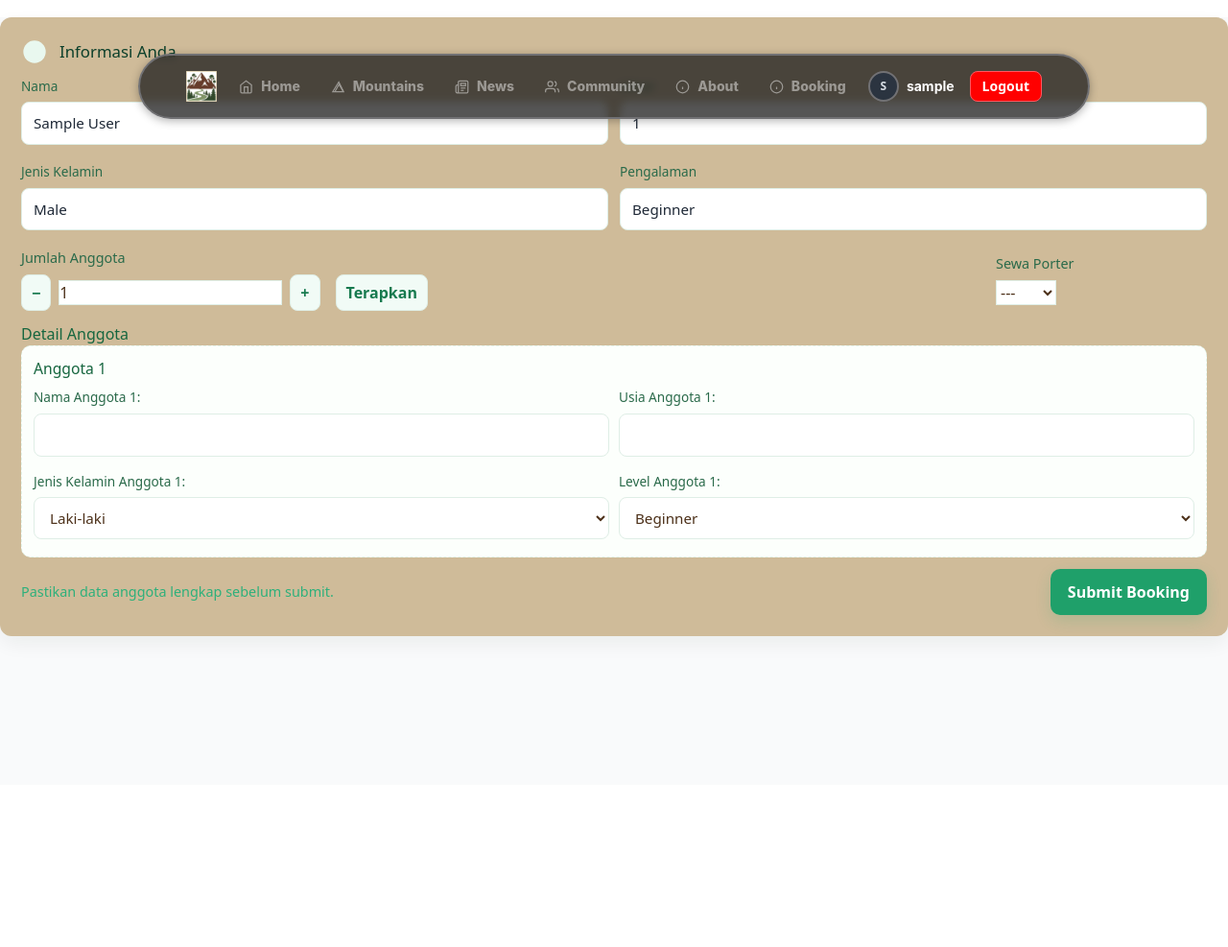
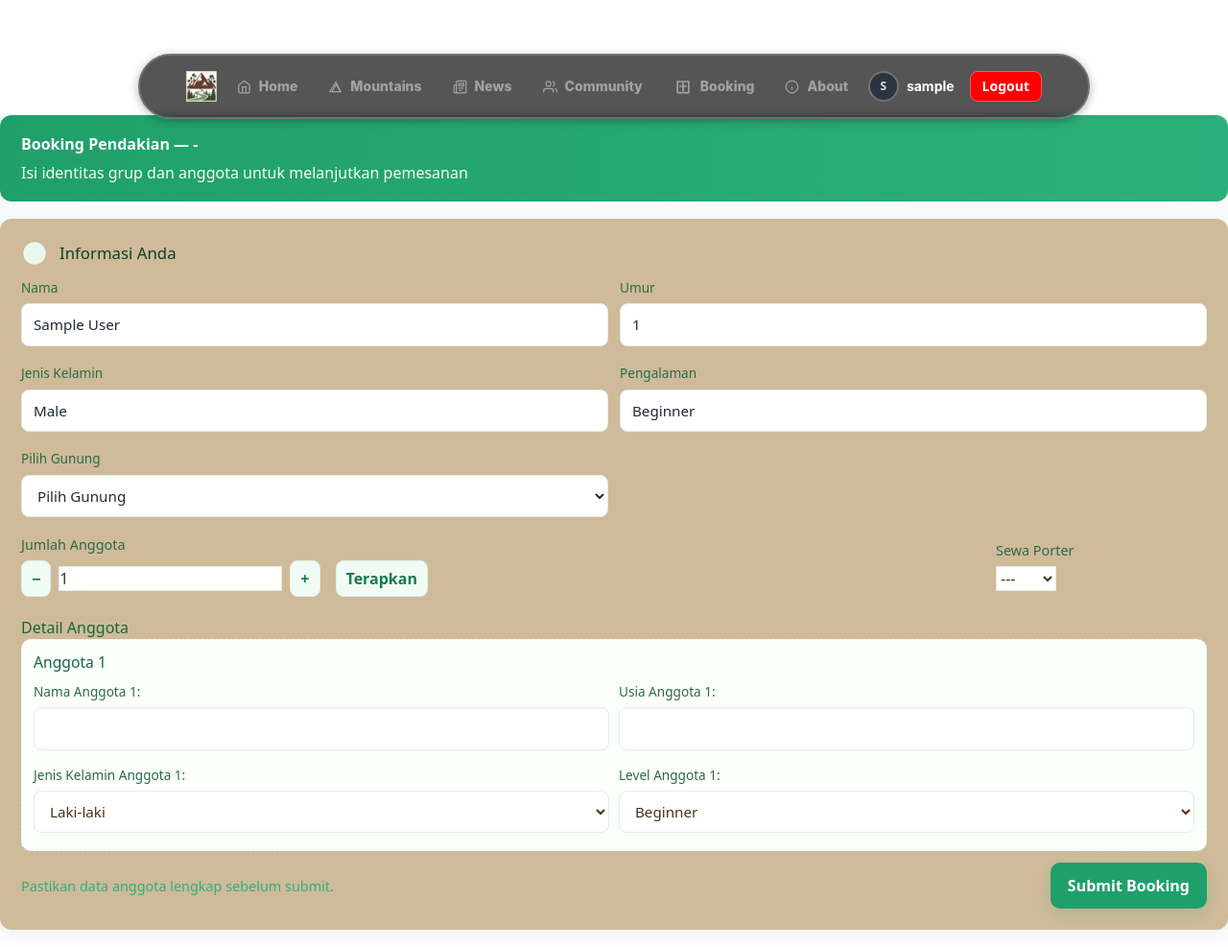
Before and after one commit to pbp-kelompok-c09/MountTrack, a Django app: page /booking/book/ in a window 1280 px wide. Shown: the whole page at 96% size. Before the commit the page ends 672 px from the top, so only its background shows below. Run offline with Django 5.2, Linux system fonts and the light colour scheme; a user stored in the database is signed in; tables that the repository leaves empty hold one stand-in row (values such as "Sample post"); some libraries are stand-ins or nearby versions; some web fonts are replaced.

Commit message:
booking navbar, padding disesuaikan, menambahkan opsi gunung yang ingin dibook

```diff
--- a/booking/forms.py
+++ b/booking/forms.py
@@ -1,7 +1,12 @@
 from django import forms
-from .models import Booking, BookingMember
+from .models import Booking, BookingMember, Mountain
 
 class BookingForm(forms.ModelForm):
+    gunung = forms.ModelChoiceField(
+        queryset=Mountain.objects.all(),
+        empty_label="Pilih Gunung",  # Pilihan default jika tidak ada yang dipilih
+        widget=forms.Select(attrs={'class': 'form-control'})
+    )
     pax = forms.IntegerField(label='Jumlah Anggota', min_value=1, initial=1)
     porter_hire = forms.ChoiceField(
         choices=[('', '---'), ('yes','Ya'),('no','Tidak')],
@@ -11,7 +16,7 @@ class BookingForm(forms.ModelForm):
 
     class Meta:
         model = Booking
-        fields = ['pax', 'porter_hire']
+        fields = ['gunung', 'pax', 'porter_hire']
 
     def __init__(self, *args, **kwargs):
         pax = kwargs.pop('pax', None)
--- a/booking/templates/booking/booking_form.html
+++ b/booking/templates/booking/booking_form.html
@@ -3,6 +3,11 @@
 
 {% block content %}
 <style>
+  .bt-hero {
+    margin-top: 120px; /* Atur margin top untuk memberi ruang agar navbar tidak menutupi form */
+    padding-top: 18px;
+  }
+
   .bt-card {
     background: #CFBB99;
     border-radius: 12px;
@@ -10,6 +15,21 @@
     padding: 22px;
     margin: 18px 0;
   }
+
+  .anggota {
+    border: 1px dashed #e3f5ea;
+    padding: 12px;
+    border-radius: 10px;
+    margin-bottom: 12px;
+    background: #fcfffc;
+  }
+  .anggota h4 {
+    margin: 0 0 8px 0;
+    color: #16663f;
+    font-size: 0.98rem;
+  }
+
+
   .bt-hero {
     background: linear-gradient(90deg,#1fa06a 0%, #2db07b 100%);
     color: #fff;
@@ -35,7 +55,10 @@
     gap:6px;
     margin-bottom:6px;
   }
-  #id_pax, #id_porter_hire {
+
+   #id_pax, #id_porter_hire {
+
+
     background: #ffffff !important; /* Set white background for these inputs */
     color: #4C3019; /* Warm brown text color */
     border: 1px solid #dfeee6; /* Border to match the form styling */
@@ -46,6 +69,7 @@
     color: #4C3019; /* Warm brown text color */
     border: 1px solid #dfeee6; /* Border to match the form styling */
   }
+
   .field label { font-size:0.85rem; color:#2a6a4a; }
   .field input, .field select, .field textarea {
     border:1px solid #dfeee6;
@@ -56,7 +80,7 @@
     outline:none;
   }
   .field input:focus, .field select:focus, .field textarea:focus {
-    box-shadow:0 0 0 3px #ffffff;
+    box-shadow:0 0 0 3px rgba(37, 154, 100, 0.08);
     border-color:#2db07b;
   }
   .group-size {
@@ -90,7 +114,7 @@
   }
 </style>
 
-<!-- <div class="bt-hero">
+<div class="bt-hero">
   <h2 style="margin:0; font-weight:700;">
     Booking Pendakian —
     {% if gunung %}
@@ -100,7 +124,7 @@
     {% endif %}
   </h2>
   <div style="opacity:0.95; margin-top:6px;">Isi identitas grup dan anggota untuk melanjutkan pemesanan</div>
-</div> -->
+</div>
 
 <div class="bt-card">
   <div class="bt-section-title">
@@ -130,6 +154,15 @@
   <form method="POST" id="booking-form" class="bt-form">
     {% csrf_token %}
 
+    <!-- Pilih Gunung -->
+    <div class="user-info-grid" style="margin-bottom:12px;">
+      <div class="field">
+        <label>Pilih Gunung</label>
+        {{ form.gunung }}  <!-- Dropdown untuk memilih gunung -->
+      </div>
+    </div>
+
+    <!-- Jumlah Anggota dan Sewa Porter -->
     <div style="display:flex; justify-content:space-between; align-items:center; gap:12px; margin-bottom:12px;">
       <div>
         <label style="display:block; font-size:0.9rem; color:#2a6a4a; margin-bottom:6px;">Jumlah Anggota</label>
@@ -147,7 +180,8 @@
       </div>
     </div>
 
-    <h3 style="margin-top:6px; color:#16663f;">Detail Anggota</h3>
+    <!-- Judul "Detail Anggota" dipindahkan ke atas -->
+    <h3 style="margin-top:20px; color:#16663f;">Detail Anggota</h3>
     <div id="anggota-container">
       {% if anggota_fields %}
         {% for anggota in anggota_fields %}
--- a/booking/views.py
+++ b/booking/views.py
@@ -26,7 +26,7 @@ def _build_anggota_fields(form, pax_value):
 def booking_view(request):
     # gunung = get_object_or_404(Mountain, slug=gunung_slug)
     user_profile = UserProfile.objects.filter(username=request.user.username).first()
-
+    form = BookingForm(request.POST or None)
     pax_value = 1
     if request.method == 'POST':
         try:
@@ -77,7 +77,7 @@ def booking_view(request):
                 return render(request, 'booking/booking_form.html', {
                     'form': form,
                     'user_profile': user_profile,
-                    'gunung': gunung,
+                    # 'gunung': gunung,
                     'pax': pax_value,
                     'anggota_fields': anggota_fields,
                 })
@@ -85,6 +85,7 @@ def booking_view(request):
             booking = Booking.objects.create(
                 user=request.user,
                 # gunung=gunung,
+                gunung=form.cleaned_data['gunung'],
                 pax=pax_value,
                 levels=levels,
                 porter_required=porter_needed
@@ -153,13 +154,14 @@ def booking_summary(request, booking_id):
         })
 
     summary = {
-        'gunung': booking.gunung.name if booking.gunung else str(booking.gunung),
+        # 'gunung': booking.gunung.name if booking.gunung else str(booking.gunung),
+        'gunung': booking.gunung.name,
         'pax': booking.pax,
         'levels': booking.levels,
         'total_cost': total_cost,
         'porter_required': 'Ya' if booking.porter_required else 'Tidak',
         'anggota_data': anggota_data,  # Mengirim data anggota
-        'gunung_image_url': booking.gunung.image_url if booking.gunung else None,
+        # 'gunung_image_url': booking.gunung.image_url if booking.gunung else None,
         'porter_fee': porter_fee,
         'pax_cost': pax_cost,
     }
--- a/list_gunung/templates/mountain_list.html
+++ b/list_gunung/templates/mountain_list.html
@@ -210,6 +210,8 @@
                            class="block w-full text-center bg-[#4CAF50] text-white py-2.5 px-4 rounded-lg text-sm font-semibold hover:bg-[#3d8b40] transform hover:-translate-y-0.5 transition duration-300 shadow-md">
                             Lihat Detail
                         </a>
+
+
                     </div>
                 </div>
                 {% endfor %}
--- a/templates/base.html
+++ b/templates/base.html
@@ -92,13 +92,13 @@
               icon: '<svg width="15" height="15" viewBox="0 0 24 24" fill="none" stroke="currentColor" stroke-width="2"><path d="M17 21v-2a4 4 0 0 0-4-4H5a4 4 0 0 0-4 4v2"></path><circle cx="9" cy="7" r="4"></circle><path d="M23 21v-2a4 4 0 0 0-3-3.87"></path><path d="M16 3.13a4 4 0 0 1 0 7.75"></path></svg>'
           },
           {
+              name: "Booking",
+              path: "/booking/book/",
+              icon: '<svg xmlns="http://www.w3.org/2000/svg" width="20" height="20" fill="none" stroke="currentColor" stroke-width="2" viewBox="0 0 24 24" stroke-linecap="round" stroke-linejoin="round"><path d="M6 6h12M5 6v14h14V6H5z"></path><path d="M12 8v10M8 12h8"></path></svg>'
+          },
+          {
               name: "About",
               path: "/about/",
-              icon: '<svg width="15" height="15" viewBox="0 0 24 24" fill="none" stroke="currentColor" stroke-width="2"><circle cx="12" cy="12" r="10"></circle><line x1="12" y1="16" x2="12" y2="12"></line><line x1="12" y1="8" x2="12.01" y2="8"></line></svg>'
-          },
-        {
-              name: "Booking",
-              path: "/booking/book/",
               icon: '<svg width="15" height="15" viewBox="0 0 24 24" fill="none" stroke="currentColor" stroke-width="2"><circle cx="12" cy="12" r="10"></circle><line x1="12" y1="16" x2="12" y2="12"></line><line x1="12" y1="8" x2="12.01" y2="8"></line></svg>'
           },
         ];
```
Also changed, not shown: booking/templates/booking/booking_summary.html (+4 -8 lines), list_gunung/templates/mountain_detail.html (+0 -14 lines).
